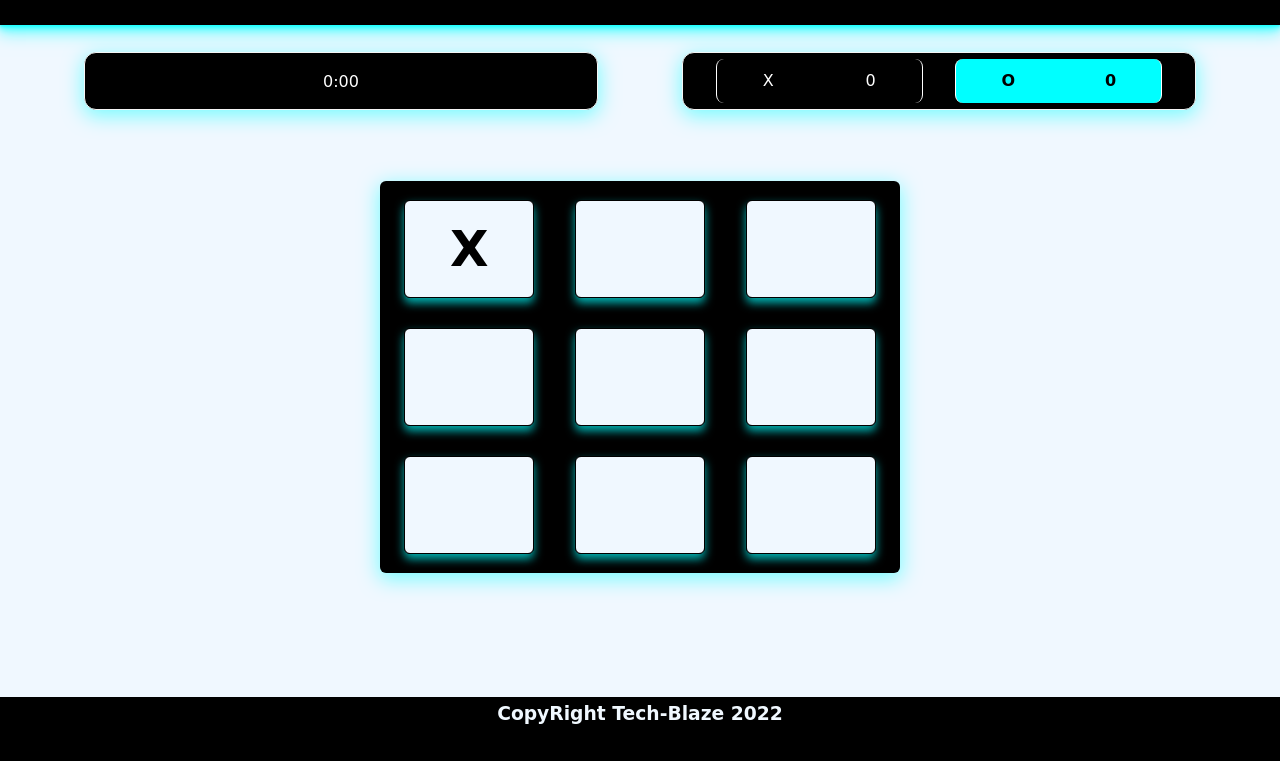
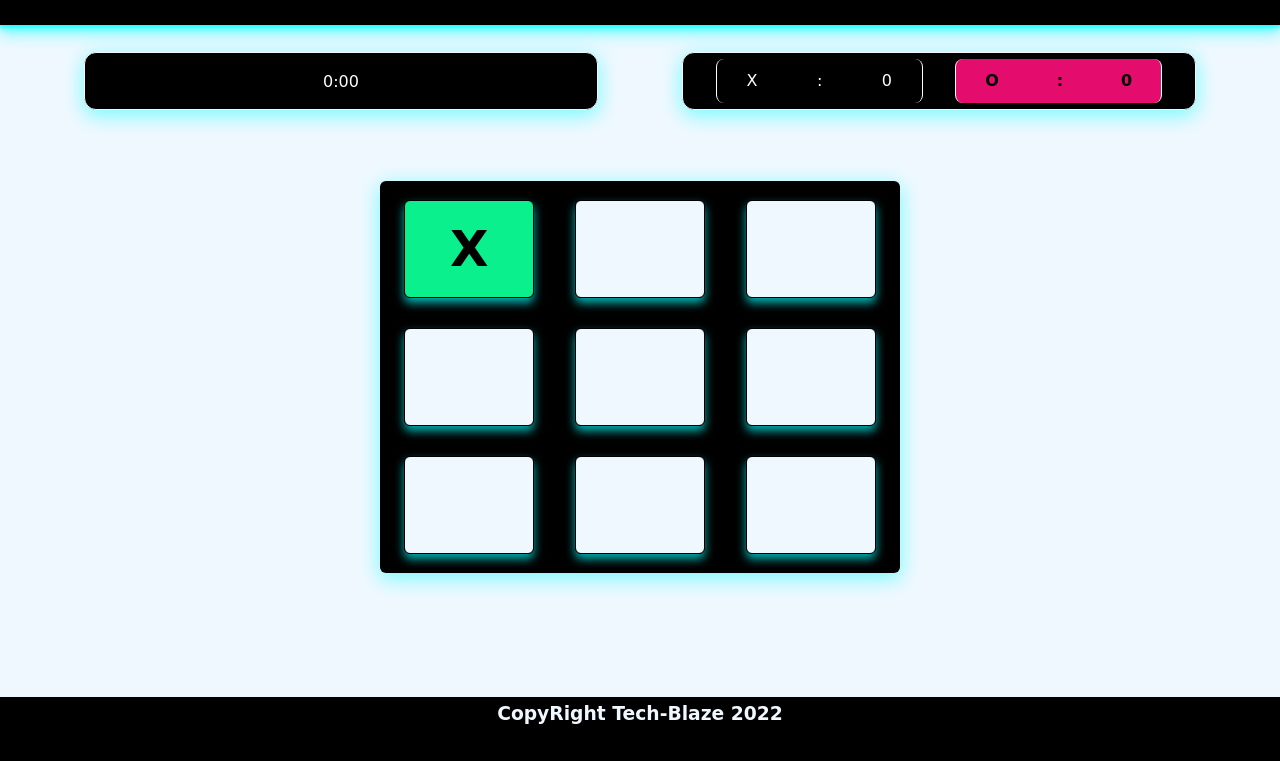
Before and after one commit to V-Blaze/Tic-tac-toe, a website built with Parcel: page src/index.html in a window 1280 px wide. Both pictures are taken after a click on the element 469 px from the left and 288 px from the top of the page. Shown: the part 39-800 px from the top of the page. Built offline with nearby package versions, Linux system fonts and the light colour scheme; a web font is replaced by a local one.

Commit message:
update current player feature

```diff
--- a/src/app.ts
+++ b/src/app.ts
@@ -25,12 +25,17 @@ const playGame = (): void => {
         for(let box of boxes){
 
             box.textContent = ''
-            box.classList.remove('no-hover')
+            box.classList.remove('no-hover', 'x-bg', 'o-bg');
 
         box.addEventListener('click', (e)=>{
             box.classList.add('no-hover')
             const curBox: HTMLDivElement | null = document.querySelector(`#${box.id}`)
             if(curBox && curBox.innerText == '') curBox.innerText = turn;
+            if(turn == "X"){
+                if(curBox) curBox.classList.add('x-bg')
+            } else{
+                if(curBox) curBox.classList.add('o-bg')
+            }
 
             let boardFilled: boolean = checkBoard()
             if(boardFilled){
@@ -59,7 +64,6 @@ const wonGame = ():void =>{
     }
 
     // console.log(`this is x-score ${Xscore} - this is o-score ${Oscore}`)
-
     const winningMsg = document.querySelector<HTMLElement>('.winner-message');
     if(winningMsg) winningMsg.textContent = `${turn} WON THE GAME!!!`
     winner?.classList.remove('invisible')
@@ -93,11 +97,11 @@ const switchTurn = (): void =>{
 const currentPlayer = ():void =>{
     if(turn == 'X'){
 
-        playerX?.classList.add('active-player')
-        playerO?.classList.remove('active-player')
+        playerX?.classList.add('x-bg')
+        playerO?.classList.remove('o-bg')
     } else{
-        playerX?.classList.remove('active-player')
-        playerO?.classList.add('active-player')
+        playerX?.classList.remove('x-bg')
+        playerO?.classList.add('o-bg')
     }
 }
 
--- a/src/index.html
+++ b/src/index.html
@@ -5,6 +5,8 @@
     <meta http-equiv="X-UA-Compatible" content="IE=edge">
     <meta name="viewport" content="width=device-width, initial-scale=1.0">
     <title>TIC TAC TOE</title>
+
+    <link rel="shortcut icon" href="assets/images/favicon.svg" type="image/x-icon">
     <link rel="stylesheet" href="style.css">
     <script src="app.ts" defer></script>
 </head>
@@ -19,12 +21,12 @@
             <span class="time">0:00</span>
         </div>
         <div class="player-info">
-            <div class="player-x active-player">
-                <span>X</span>
+            <div class="player-x x-bg">
+                <span>X</span>:
                 <span class="x-score">0</span>
             </div>
             <div class="player-o">
-                <span>O</span>
+                <span>O</span>:
                 <span class="o-score">0</span>
             </div>
         </div>
--- a/src/style.css
+++ b/src/style.css
@@ -215,7 +215,7 @@ header div {
     margin: 4px;
     font-weight: bolder;
     /* font-size: larger; */
-    background-color: aliceblue;
+    /* background-color: aliceblue; */
     align-items: center;
     justify-content: center;
     border: solid 1.5px black;
@@ -232,6 +232,23 @@ header div {
     box-shadow: 0px 10px 20px 2px rgba(0, 255, 255, 0.7);
     background-position: left;
 
+}
+
+.x-bg {
+    background: linear-gradient(to left, rgba(9, 240, 140) 50%, rgba(0, 255, 255, 0.7) 50%) right;
+    background-size: 200%;
+    transition: .5s ease-out;
+    color: black;
+    font-weight: bolder;
+    /* background-position: left; */
+}
+
+.o-bg {
+    background: linear-gradient(to left, rgb(228, 13, 109) 50%, rgba(0, 255, 255, 0.7) 50%) right;
+    background-size: 200%;
+    transition: .5s ease-out;
+    color: black;
+    font-weight: bolder;
 }
 
 .btn:hover {
```
Also changed, not shown: dist/favicon.3697f982.svg (added), dist/index.html, src/assets/images/favicon.svg (added), 5 other files.
